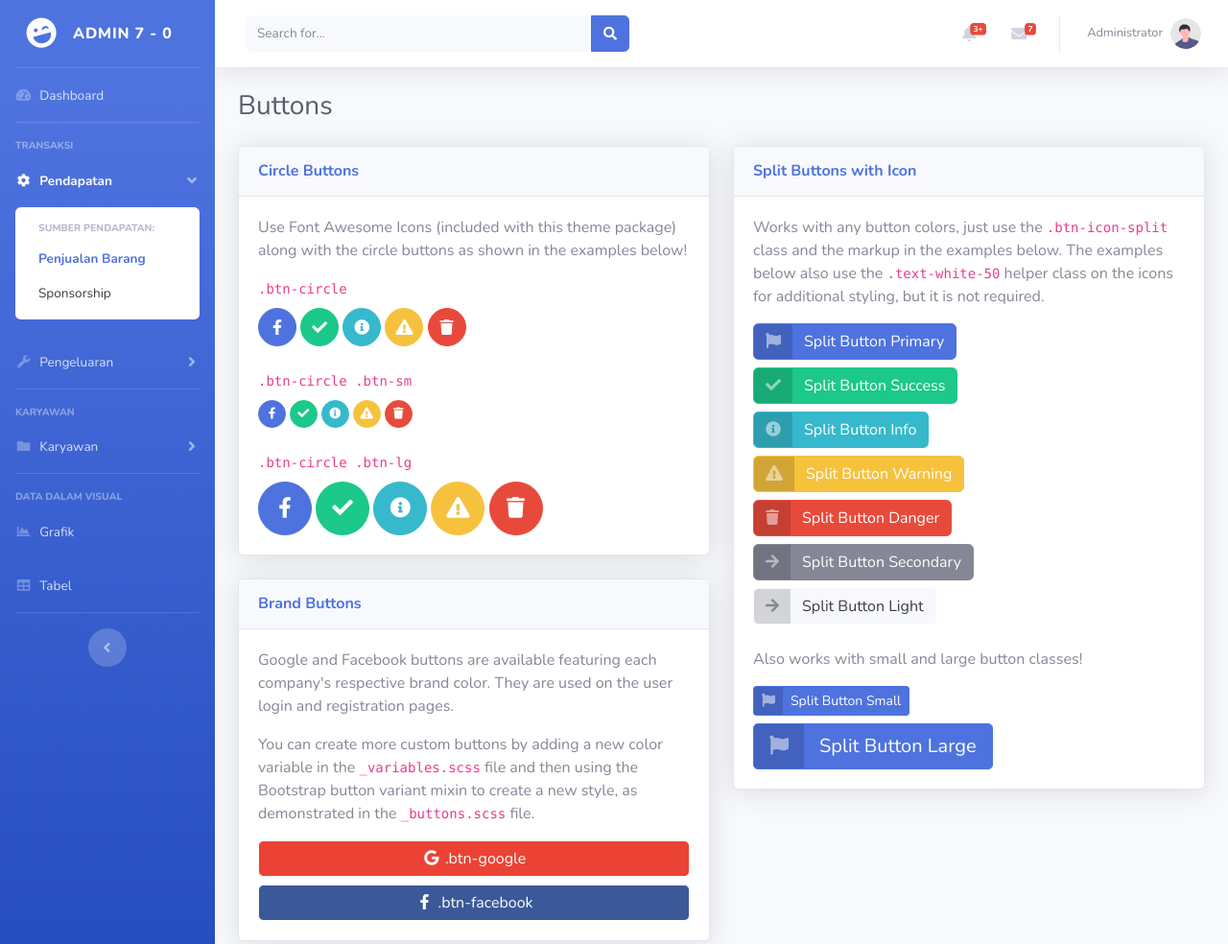
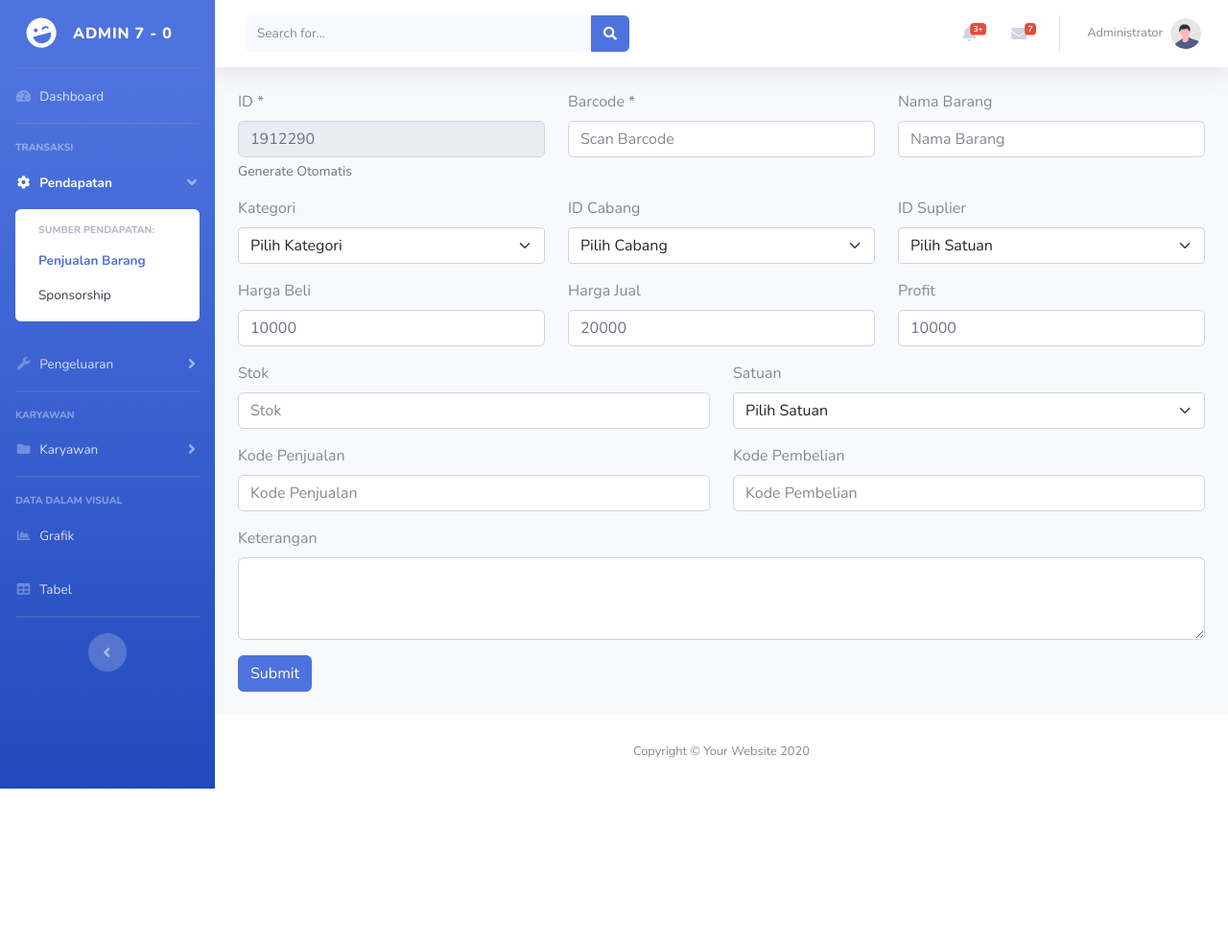
Before and after one commit to antiwkwk/laporan, a website with bundled scripts: page buttons.html in a window 1280 px wide. Shown: the top 984 px of the page at 96% size. After the commit the page ends 822 px from the top, so only its background shows below. Built offline with nearby package versions, Linux system fonts and the light colour scheme.

Commit message:
Update buttons.html

```diff
--- a/buttons.html
+++ b/buttons.html
@@ -12,6 +12,9 @@
     <!-- Custom fonts for this template-->
     <link href="vendor/fontawesome-free/css/all.min.css" rel="stylesheet" type="text/css" />
     <link href="https://fonts.googleapis.com/css?family=Nunito:200,200i,300,300i,400,400i,600,600i,700,700i,800,800i,900,900i" rel="stylesheet" />
+
+    <!-- Custom https://getbootstrap.com/docs/5.0/getting-started/introduction/ this template-->
+    <link href="https://cdn.jsdelivr.net/npm/bootstrap@5.0.2/dist/css/bootstrap.min.css" rel="stylesheet" integrity="sha384-EVSTQN3/azprG1Anm3QDgpJLIm9Nao0Yz1ztcQTwFspd3yD65VohhpuuCOmLASjC" crossorigin="anonymous" />
 
     <!-- Custom styles for this template-->
     <link href="css/sb-admin-2.min.css" rel="stylesheet" />
@@ -318,172 +321,107 @@
 
           <!-- Begin Page Content -->
           <div class="container-fluid">
-            <!-- Page Heading -->
-            <h1 class="h3 mb-4 text-gray-800">Buttons</h1>
-
-            <div class="row">
-              <div class="col-lg-6">
-                <!-- Circle Buttons -->
-                <div class="card shadow mb-4">
-                  <div class="card-header py-3">
-                    <h6 class="m-0 font-weight-bold text-primary">Circle Buttons</h6>
+            <form class="row g-3">
+              <!-- Line 1 -->
+              <div class="col-md-4">
+                <label for="inputEmail4" class="form-label">ID *</label>
+                <input class="form-control" type="text" value="1912290" aria-label="Disabled input example" disabled readonly />
+                <div id="emailHelp" class="form-text">Generate Otomatis</div>
               </div>
-                  <div class="card-body">
-                    <p>Use Font Awesome Icons (included with this theme package) along with the circle buttons as shown in the examples below!</p>
-                    <!-- Circle Buttons (Default) -->
-                    <div class="mb-2">
-                      <code>.btn-circle</code>
+              <div class="col-md-4">
+                <label for="inputPassword4" class="form-label">Barcode *</label>
+                <input type="text" class="form-control" placeholder="Scan Barcode" id="inputAddress" />
               </div>
-                    <a href="#" class="btn btn-primary btn-circle">
-                      <i class="fab fa-facebook-f"></i>
-                    </a>
-                    <a href="#" class="btn btn-success btn-circle">
-                      <i class="fas fa-check"></i>
-                    </a>
-                    <a href="#" class="btn btn-info btn-circle">
-                      <i class="fas fa-info-circle"></i>
-                    </a>
-                    <a href="#" class="btn btn-warning btn-circle">
-                      <i class="fas fa-exclamation-triangle"></i>
-                    </a>
-                    <a href="#" class="btn btn-danger btn-circle">
-                      <i class="fas fa-trash"></i>
-                    </a>
-                    <!-- Circle Buttons (Small) -->
-                    <div class="mt-4 mb-2">
-                      <code>.btn-circle .btn-sm</code>
-                    </div>
-                    <a href="#" class="btn btn-primary btn-circle btn-sm">
-                      <i class="fab fa-facebook-f"></i>
-                    </a>
-                    <a href="#" class="btn btn-success btn-circle btn-sm">
-                      <i class="fas fa-check"></i>
-                    </a>
-                    <a href="#" class="btn btn-info btn-circle btn-sm">
-                      <i class="fas fa-info-circle"></i>
-                    </a>
-                    <a href="#" class="btn btn-warning btn-circle btn-sm">
-                      <i class="fas fa-exclamation-triangle"></i>
-                    </a>
-                    <a href="#" class="btn btn-danger btn-circle btn-sm">
-                      <i class="fas fa-trash"></i>
-                    </a>
-                    <!-- Circle Buttons (Large) -->
-                    <div class="mt-4 mb-2">
-                      <code>.btn-circle .btn-lg</code>
-                    </div>
-                    <a href="#" class="btn btn-primary btn-circle btn-lg">
-                      <i class="fab fa-facebook-f"></i>
-                    </a>
-                    <a href="#" class="btn btn-success btn-circle btn-lg">
-                      <i class="fas fa-check"></i>
-                    </a>
-                    <a href="#" class="btn btn-info btn-circle btn-lg">
-                      <i class="fas fa-info-circle"></i>
-                    </a>
-                    <a href="#" class="btn btn-warning btn-circle btn-lg">
-                      <i class="fas fa-exclamation-triangle"></i>
-                    </a>
-                    <a href="#" class="btn btn-danger btn-circle btn-lg">
-                      <i class="fas fa-trash"></i>
-                    </a>
-                  </div>
+              <div class="col-md-4">
+                <label for="disabledSelect" class="form-label">Nama Barang</label>
+                <input type="text" class="form-control" placeholder="Nama Barang" id="inputAddress" />
               </div>
 
-                <!-- Brand Buttons -->
-                <div class="card shadow mb-4">
-                  <div class="card-header py-3">
-                    <h6 class="m-0 font-weight-bold text-primary">Brand Buttons</h6>
+              <!-- Line 2 -->
+              <div class="col-md-4">
+                <label for="inputEmail4" class="form-label">Kategori</label>
+                <select class="form-select" aria-label="Default select example">
+                  <option selected>Pilih Kategori</option>
+                  <option value="1">Minuman</option>
+                  <option value="2">Alat Tulis</option>
+                  <option value="3">Makanan</option>
+                  <option value="4">Susu & Produk Olahan</option>
+                  <option value="5">Perawatan Wajah dan Tubuh</option>
+                  <option value="6">Produk Pembersih</option>
+                  <option value="7">Buah dan Sayuran</option>
+                </select>
               </div>
-                  <div class="card-body">
-                    <p>Google and Facebook buttons are available featuring each company's respective brand color. They are used on the user login and registration pages.</p>
-                    <p>
-                      You can create more custom buttons by adding a new color variable in the <code>_variables.scss</code> file and then using the Bootstrap button variant mixin to create a new style, as demonstrated in the
-                      <code>_buttons.scss</code> file.
-                    </p>
-                    <a href="#" class="btn btn-google btn-block"><i class="fab fa-google fa-fw"></i> .btn-google</a>
-                    <a href="#" class="btn btn-facebook btn-block"><i class="fab fa-facebook-f fa-fw"></i> .btn-facebook</a>
+              <div class="col-md-4">
+                <label for="inputPassword4" class="form-label">ID Cabang</label>
+                <select class="form-select" aria-label="Default select example">
+                  <option selected>Pilih Cabang</option>
+                  <option value="1">One</option>
+                  <option value="2">Two</option>
+                  <option value="3">Three</option>
+                </select>
               </div>
-                </div>
+              <div class="col-md-4">
+                <label for="disabledSelect" class="form-label">ID Suplier</label>
+                <select class="form-select" aria-label="Default select example">
+                  <option selected>Pilih Satuan</option>
+                  <option value="1">One</option>
+                  <option value="2">Two</option>
+                  <option value="3">Three</option>
+                </select>
               </div>
 
-              <div class="col-lg-6">
-                <div class="card shadow mb-4">
-                  <div class="card-header py-3">
-                    <h6 class="m-0 font-weight-bold text-primary">Split Buttons with Icon</h6>
+              <!-- Line 3 -->
+              <div class="col-md-4">
+                <label for="inputEmail4" class="form-label">Harga Beli</label>
+                <input type="email" class="form-control" id="floatingInputValue" placeholder="name@example.com" value="10000" />
               </div>
-                  <div class="card-body">
-                    <p>
-                      Works with any button colors, just use the <code>.btn-icon-split</code> class and the markup in the examples below. The examples below also use the <code>.text-white-50</code> helper class on the icons for additional
-                      styling, but it is not required.
-                    </p>
-                    <a href="#" class="btn btn-primary btn-icon-split">
-                      <span class="icon text-white-50">
-                        <i class="fas fa-flag"></i>
-                      </span>
-                      <span class="text">Split Button Primary</span>
-                    </a>
-                    <div class="my-2"></div>
-                    <a href="#" class="btn btn-success btn-icon-split">
-                      <span class="icon text-white-50">
-                        <i class="fas fa-check"></i>
-                      </span>
-                      <span class="text">Split Button Success</span>
-                    </a>
-                    <div class="my-2"></div>
-                    <a href="#" class="btn btn-info btn-icon-split">
-                      <span class="icon text-white-50">
-                        <i class="fas fa-info-circle"></i>
-                      </span>
-                      <span class="text">Split Button Info</span>
-                    </a>
-                    <div class="my-2"></div>
-                    <a href="#" class="btn btn-warning btn-icon-split">
-                      <span class="icon text-white-50">
-                        <i class="fas fa-exclamation-triangle"></i>
-                      </span>
-                      <span class="text">Split Button Warning</span>
-                    </a>
-                    <div class="my-2"></div>
-                    <a href="#" class="btn btn-danger btn-icon-split">
-                      <span class="icon text-white-50">
-                        <i class="fas fa-trash"></i>
-                      </span>
-                      <span class="text">Split Button Danger</span>
-                    </a>
-                    <div class="my-2"></div>
-                    <a href="#" class="btn btn-secondary btn-icon-split">
-                      <span class="icon text-white-50">
-                        <i class="fas fa-arrow-right"></i>
-                      </span>
-                      <span class="text">Split Button Secondary</span>
-                    </a>
-                    <div class="my-2"></div>
-                    <a href="#" class="btn btn-light btn-icon-split">
-                      <span class="icon text-gray-600">
-                        <i class="fas fa-arrow-right"></i>
-                      </span>
-                      <span class="text">Split Button Light</span>
-                    </a>
-                    <div class="mb-4"></div>
-                    <p>Also works with small and large button classes!</p>
-                    <a href="#" class="btn btn-primary btn-icon-split btn-sm">
-                      <span class="icon text-white-50">
-                        <i class="fas fa-flag"></i>
-                      </span>
-                      <span class="text">Split Button Small</span>
-                    </a>
-                    <div class="my-2"></div>
-                    <a href="#" class="btn btn-primary btn-icon-split btn-lg">
-                      <span class="icon text-white-50">
-                        <i class="fas fa-flag"></i>
-                      </span>
-                      <span class="text">Split Button Large</span>
-                    </a>
+              <div class="col-md-4">
+                <label for="inputPassword4" class="form-label">Harga Jual</label>
+                <input type="text" class="form-control" id="floatingInputValue" placeholder="name@example.com" value="20000" />
               </div>
+              <div class="col-md-4">
+                <label for="disabledSelect" class="form-label">Profit</label>
+                <input type="email" class="form-control" id="floatingInputValue" placeholder="name@example.com" value="10000" />
               </div>
+
+              <!-- Line 4 -->
+              <div class="col-md-6">
+                <label for="inputEmail4" class="form-label">Stok</label>
+                <input type="text" class="form-control" placeholder="Stok" id="inputAddress" />
               </div>
+              <div class="col-md-6">
+                <label for="inputPassword4" class="form-label">Satuan</label>
+                <select class="form-select" aria-label="Default select example">
+                  <option selected>Pilih Satuan</option>
+                  <option value="1">Pcs (picis)</option>
+                  <option value="2">Bks (bungkus)</option>
+                  <option value="3">Btl (botol)</option>
+                  <option value="4">Kds (kardus)</option>
+                  <option value="5">Ut (unit)</option>
+                </select>
               </div>
+
+              <!-- Line 5 -->
+              <div class="col-md-6">
+                <label for="inputEmail4" class="form-label">Kode Penjualan</label>
+                <input type="text" class="form-control" placeholder="Kode Penjualan" id="inputAddress" />
+              </div>
+              <div class="col-md-6">
+                <label for="inputEmail4" class="form-label">Kode Pembelian</label>
+                <input type="text" class="form-control" placeholder="Kode Pembelian" id="inputAddress" />
+              </div>
+
+              <!-- Line 6 -->
+              <div class="col-md-12">
+                <label for="exampleFormControlTextarea1" class="form-label">Keterangan</label>
+                <textarea class="form-control" id="exampleFormControlTextarea1" rows="3"></textarea>
+              </div>
+
+              <div class="col-12">
+                <button type="submit" class="btn btn-primary">Submit</button>
+              </div>
+            </form>
+            <br />
           </div>
           <!-- /.container-fluid -->
         </div>
@@ -536,5 +474,8 @@
 
     <!-- Custom scripts for all pages-->
     <script src="js/sb-admin-2.min.js"></script>
+
+    <!-- https://getbootstrap.com/docs/5.0/getting-started/introduction/-->
+    <script src="https://cdn.jsdelivr.net/npm/bootstrap@5.0.2/dist/js/bootstrap.bundle.min.js" integrity="sha384-MrcW6ZMFYlzcLA8Nl+NtUVF0sA7MsXsP1UyJoMp4YLEuNSfAP+JcXn/tWtIaxVXM" crossorigin="anonymous"></script>
   </body>
 </html>
```
Lines whose indentation alone changed are shown as unchanged.
